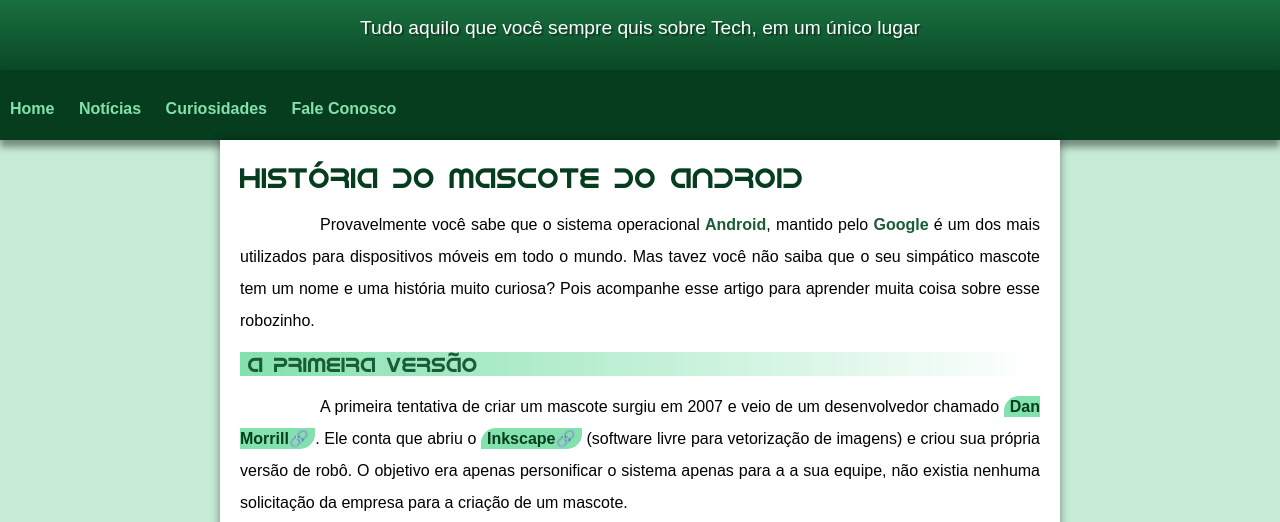
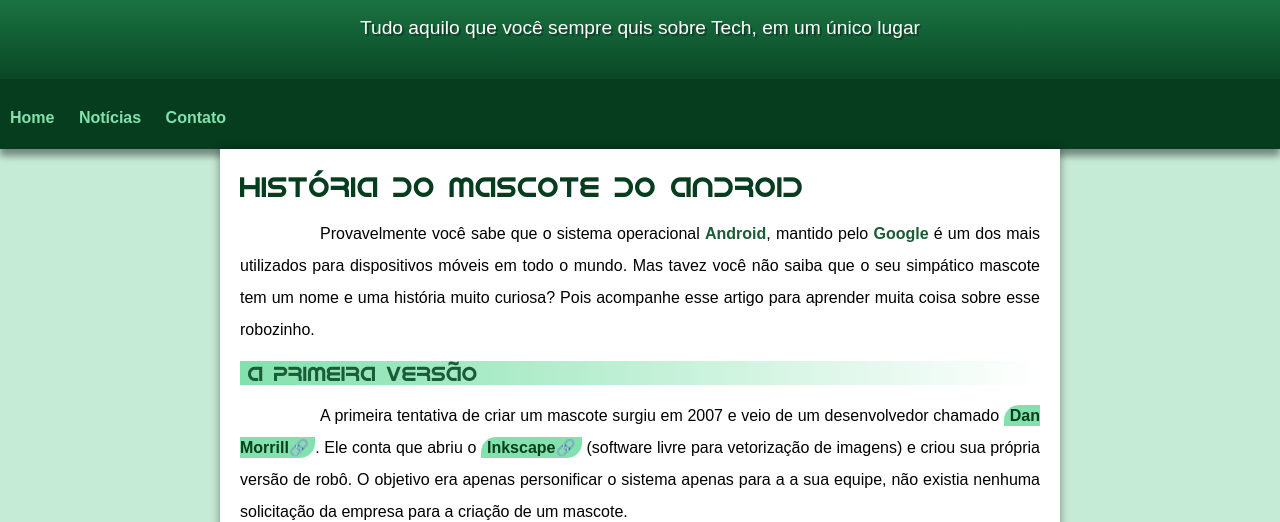
Before and after one commit to MarcosTCardoso/projeto-android, a plain HTML site: page index.html in a window 1280 px wide. Shown: the part 100-622 px from the top of the page. Drawn offline with Linux system fonts and the light colour scheme; files whose address does not match are found by name.

Commit message:
Modificações 1.0

```diff
--- a/Css/style.Css
+++ b/Css/style.Css
@@ -60,12 +60,12 @@ header > p {
     padding-right: 10px;
     padding-left: 10px;
     margin: auto;
-    margin-bottom: 20px;
+    padding-bottom: 60px;
     text-shadow: 2px 2px rgba(0, 0, 0, 0.315);
 }
 
 nav {
-    background-color: var(--cor5);
+    background-image: linear-gradient(to bottom, #063d1e, var(--cor5));
     padding: 30px 0px 10px 0px;
     box-shadow: 0px 7px 7px rgba(0, 0, 0, 0.418);
     height: 30px;
--- a/index.html
+++ b/index.html
@@ -15,8 +15,7 @@
     <nav>
         <a href="index.html">Home</a>
         <a href="#">Notícias</a>
-        <a href="#">Curiosidades</a>
-        <a href="#">Fale Conosco</a>
+        <a href="#">Contato</a>
     </nav>
     <main>
         <h1>História do Mascote do Android</h1>
```
